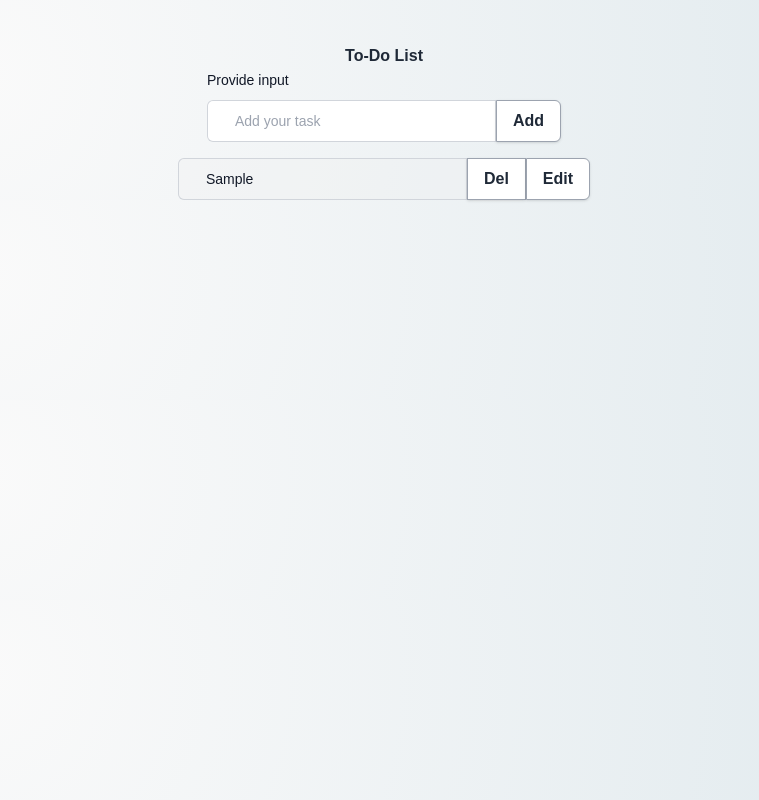
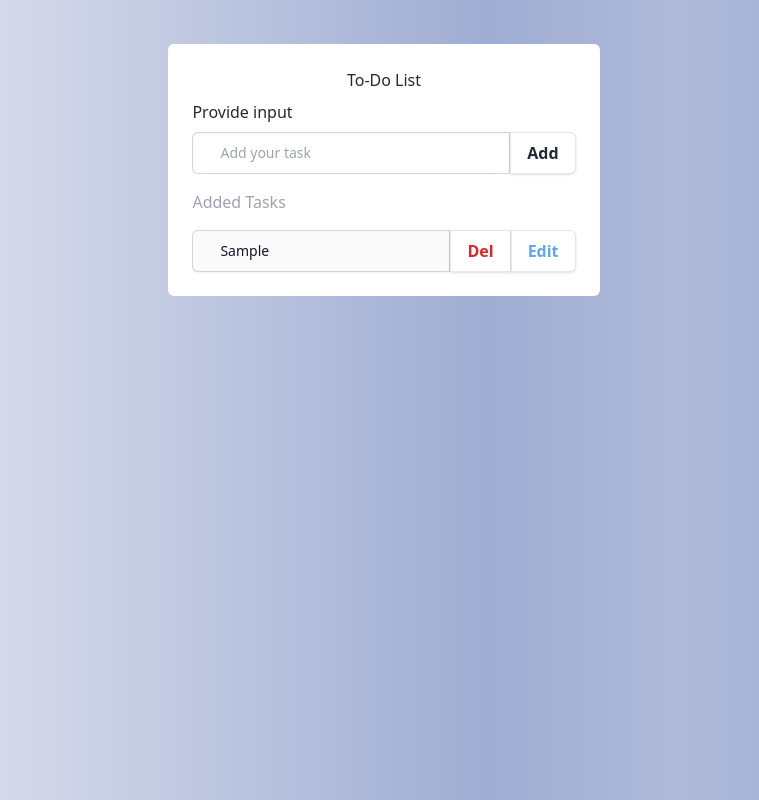
Before and after one commit to SokkongHoun/React-Js-ToDo-App, a React (Vite) app: page / in a window 1280 px wide. Both pictures are taken after typing "Sample" into the empty fields and a click on the button "Add". Shown: the whole page, without its empty margins (256-1015 px from the left). Built offline with nearby package versions, Linux system fonts and the light colour scheme; what tailwindcss-filters would draw is missing.

Commit message:
adding delete function

```diff
--- a/src/components/TodoList.jsx
+++ b/src/components/TodoList.jsx
@@ -7,18 +7,21 @@ export function TodoList() {
   function TasksBody(props) {
     return (
       <>
-        <div className="added-task-grp flex mt-2">
+        <div className="added-task-grp flex mt-4">
           <input
             type="text"
             id="price"
-            className="block w-full rounded-l-md border-0 py-1.5 pl-7 pr-20 text-gray-900 ring-1 ring-inset ring-gray-300 placeholder:text-gray-400 focus:ring-2 focus:ring-inset sm:text-sm sm:leading-6"
-            disabled
+            className="block rounded-l-md border-0 pl-7 pr-7 text-gray-900 ring-1 ring-inset ring-gray-300 placeholder:text-gray-400 focus:ring-2 focus:ring-inset sm:text-sm sm:leading-6 shadow-sm "
             value={props.task}
+            disabled={props.enable}
           />
-          <button className="bg-white hover:bg-gray-100 text-gray-800 font-semibold py-2 px-4 border border-gray-400 shadow">
+          <button
+            className="del-btn bg-white hover:bg-gray-100 text-red-600 font-semibold py-2 px-4 border border-inherit shadow "
+            onClick={props.onRemove}
+          >
             {props.del}
           </button>
-          <button className="bg-white hover:bg-gray-100 text-gray-800 font-semibold py-2 px-4 border border-gray-400 rounded-r-md shadow">
+          <button className="bg-white hover:bg-gray-100 text-blue-400 font-semibold py-2 px-4 border border-inherit rounded-r-md shadow">
             {props.edit}
           </button>
         </div>
@@ -33,22 +36,31 @@ export function TodoList() {
       return tasks;
     } else {
       setTasks((prevTask) => {
-        const newTasks = [...prevTask, { id: id, task: inputValue }];
+        const newTasks = [
+          ...prevTask,
+          { id: id, task: inputValue, value: false },
+        ];
         console.log(newTasks);
         return newTasks;
       });
     }
     setInputValue("");
-    console.log(id);
+  }
+
+  function removeItem(id) {
+    setTasks((prevTask) => prevTask.filter((item) => item.id !== id));
   }
 
   return (
     <main className="flex items-center flex-col mt-11">
-      <h1 className="font-semibold text-gray-800">To-Do List</h1>
+      <div className="bg-white py-6 px-6 rounded-md ">
+        <h1 className="font-medium text-center text-gray-800 mb-2 ">
+          To-Do List
+        </h1>
         <div>
           <label
             htmlFor="price"
-          className="block text-sm font-medium leading-6 text-gray-900 mb-2"
+            className="block font-medium text-gray-800 mb-2"
           >
             Provide input
           </label>
@@ -57,12 +69,17 @@ export function TodoList() {
               type="text"
               id="price"
               value={inputValue}
-            className="block w-full rounded-l-md border-0 py-1.5 pl-7 pr-20 text-gray-900 ring-1 ring-inset ring-gray-300 placeholder:text-gray-400 focus:ring-2 focus:ring-inset sm:text-sm sm:leading-6"
+              className="block w-full rounded-l-md border-0 py-1.5 pl-7 pr-7 text-gray-900 ring-1 ring-inset ring-gray-300 placeholder:text-gray-400 focus:ring-2 focus:ring-inset sm:text-sm sm:leading-6 shadow-inner"
               placeholder="Add your task"
               onChange={(event) => setInputValue(event.target.value)}
+              onKeyDown={(event) => {
+                if (event.key === "Enter") {
+                  addTask();
+                }
+              }}
             />
             <button
-            className="bg-white hover:bg-gray-100 text-gray-800 font-semibold py-2 px-4 border border-gray-400 rounded-r-md shadow"
+              className="bg-white hover:bg-gray-100 text-gray-800 font-semibold py-2 px-4 border border-inherit rounded-r-md shadow"
               onClick={addTask}
               type="submit"
             >
@@ -73,9 +90,18 @@ export function TodoList() {
 
         {/* This is the tasks container */}
         <div className="flex flex-col mt-2">
+          <h1 className="mt-2 text-gray-400 font-medium">Added Tasks</h1>
           {tasks.map((task) => (
-          <TasksBody key={task.id} del="Del" edit="Edit" task={task.task} />
+            <TasksBody
+              key={task.id}
+              del="Del"
+              edit="Edit"
+              task={task.task}
+              onRemove={() => removeItem(task.id)}
+              enable={true}
+            />
           ))}
+        </div>
       </div>
     </main>
   );
--- a/src/index.css
+++ b/src/index.css
@@ -3,13 +3,21 @@
 @tailwind utilities;
 
 body {
-  background: radial-gradient(
-    circle at 18.7% 37.8%,
-    rgb(250, 250, 250) 0%,
-    rgb(225, 234, 238) 90%
+  background: rgb(222, 225, 237);
+  background: linear-gradient(
+    90deg,
+    rgba(222, 225, 237, 1) 14%,
+    rgba(159, 173, 211, 1) 58%,
+    rgba(175, 186, 218, 1) 73%,
+    rgba(159, 173, 211, 1) 89%
   );
+
   color: whitesmoke;
-  font-family: Arial, Helvetica, sans-serif;
+  font-family: system-ui, -apple-system, BlinkMacSystemFont, "Segoe UI", Roboto,
+    Oxygen, Ubuntu, Cantarell, "Open Sans", "Helvetica Neue", sans-serif;
+}
+* p {
+  font-size: 0.855rem;
 }
 .handle-add-task {
   display: flex;
```
Lines whose indentation alone changed are shown as unchanged.
